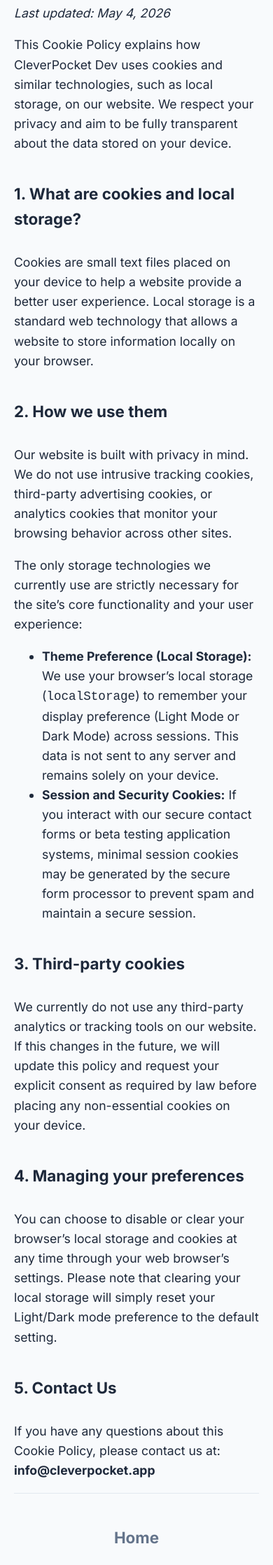
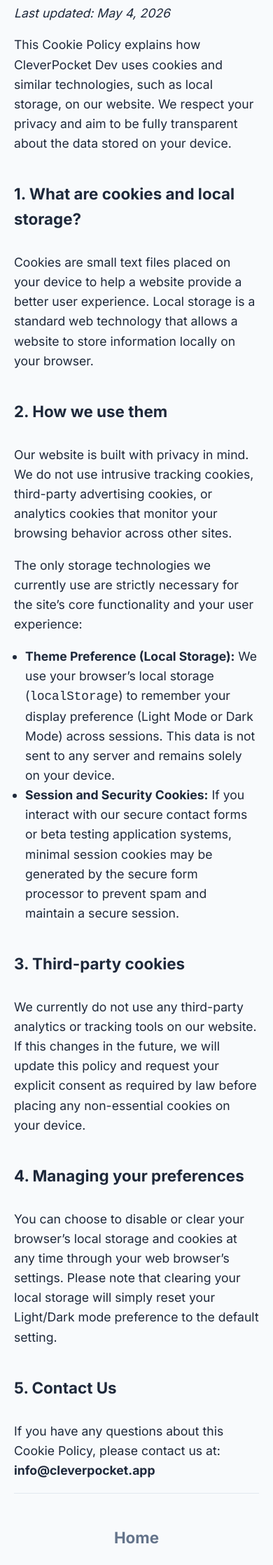
Before and after one commit to digitalcreat0r/sitoweb, a Jekyll site: the page built from cookie-policy.md, in a window 390 px wide. Shown: the part 311-2547 px from the top of the page at 70% size. Built offline with Jekyll 4.4.1, drawn with Linux system fonts in a browser that asks for light colours.

Commit message:
sistemazione testo

```diff
--- a/_sass/_base.scss
+++ b/_sass/_base.scss
@@ -70,4 +70,5 @@
     h1 { font-size: 1.7rem; }
     h2 { display: block; text-align: center; font-size: 1.4rem; }
     h2 i { margin-right: 10px; vertical-align: middle; }
+    ul, ol { padding-left: 1rem; }
 }
```
